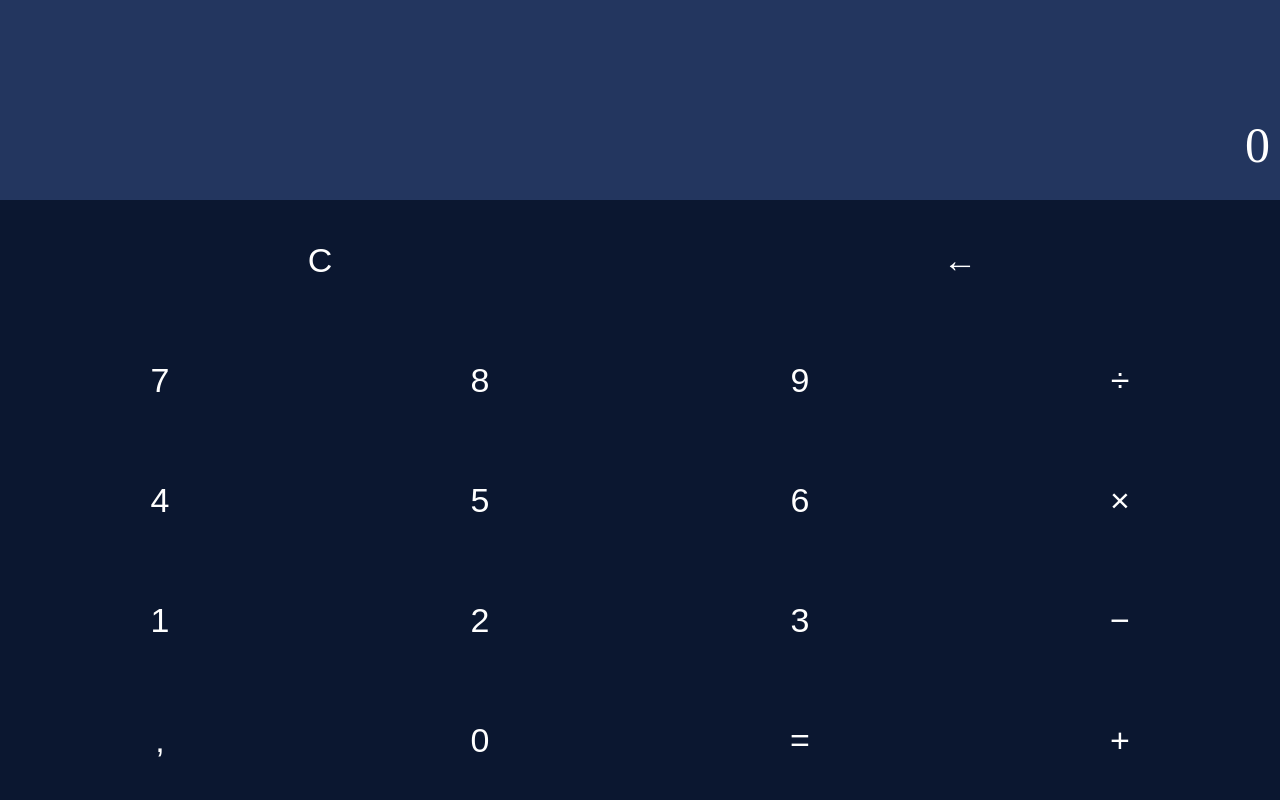
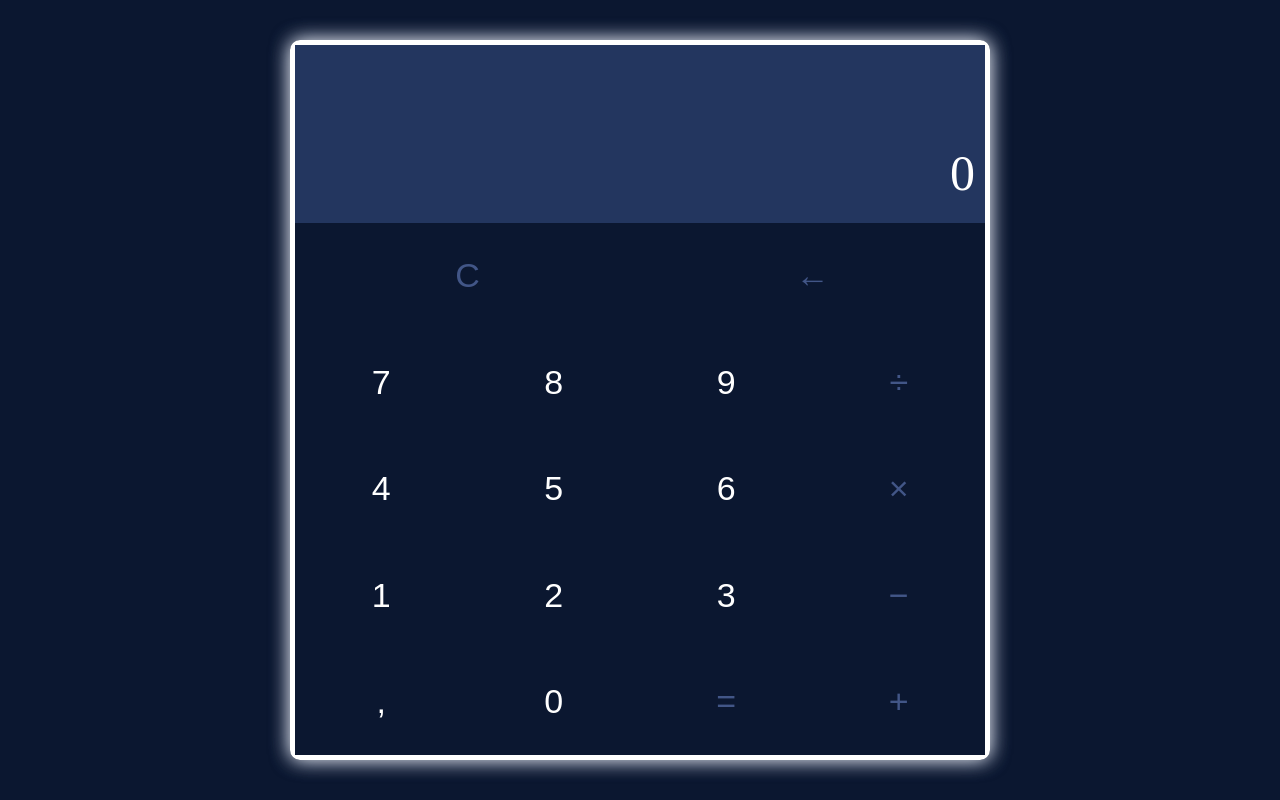
Before and after one commit to marcus-ferreira/calculator, a plain HTML site: page index.html in a window 1280 px wide. Drawn offline with Linux system fonts and the light colour scheme.

Commit message:
Change style and scripts

```diff
--- a/index.html
+++ b/index.html
@@ -6,7 +6,7 @@
 	<meta http-equiv="X-UA-Compatible" content="IE=edge">
 	<meta name="viewport" content="width=device-width, initial-scale=1.0">
 	<link rel="stylesheet" href="style.css">
-	<link rel="shortcut icon" href="https://raw.githubusercontent.com/marcus-ferreira/calculator/main/img/favicon.png" type="image/x-icon">
+	<link rel="shortcut icon" href="https://cdn-icons-png.flaticon.com/512/2374/2374370.png" type="image/x-icon">
 	<title>Calculator</title>
 </head>
 
@@ -18,24 +18,24 @@
 		</div>
 
 		<div class="button-container">
-			<button>C</button>
-			<button>&larr;</button>
-			<button>7</button>
-			<button>8</button>
-			<button>9</button>
-			<button>&divide;</button>
-			<button>4</button>
-			<button>5</button>
-			<button>6</button>
-			<button>&times;</button>
-			<button>1</button>
-			<button>2</button>
-			<button>3</button>
-			<button>&minus;</button>
-			<button>,</button>
-			<button>0</button>
-			<button>&equals;</button>
-			<button>&plus;</button>
+			<button class="button-special" onclick="erase()">C</button>
+			<button class="button-special" onclick="backspace()">&larr;</button>
+			<button class="button-number" onclick="addNumber(7)">7</button>
+			<button class="button-number" onclick="addNumber(8)">8</button>
+			<button class="button-number" onclick="addNumber(9)">9</button>
+			<button class="button-operator" onclick="addOperator('/')">&divide;</button>
+			<button class="button-number" onclick="addNumber(4)">4</button>
+			<button class="button-number" onclick="addNumber(5)">5</button>
+			<button class="button-number" onclick="addNumber(6)">6</button>
+			<button class="button-operator" onclick="addOperator('*')">&times;</button>
+			<button class="button-number" onclick="addNumber(1)">1</button>
+			<button class="button-number" onclick="addNumber(2)">2</button>
+			<button class="button-number" onclick="addNumber(3)">3</button>
+			<button class="button-operator" onclick="addOperator('-')">&minus;</button>
+			<button class="button-number" onclick="addComma('-')">,</button>
+			<button class="button-number" onclick="addNumber(0)">0</button>
+			<button class="button-operator" onclick="equals()">&equals;</button>
+			<button class="button-operator" onclick="addOperator('+')">&plus;</button>
 		</div>
 
 	</div>
--- a/script.js
+++ b/script.js
@@ -7,57 +7,21 @@ let firstOperand = null;
 let secondOperand = null;
 let operator = null;
 
-for (let i = 0; i < buttons.length; i++) {
-	buttons[i].addEventListener('touchstart', () => {
 
-		if (i === 0) {
-			// Clear
+function erase() {
 	firstOperand = null;
 	secondOperand = null;
 	operator = null;
 	currentDisplay.innerHTML = 0;
 	previousDisplay.innerHTML = '';
+}
 
-		} else if (i === 1) {
-			// Backspace
+function backspace() {
 	if (currentDisplay.innerHTML.length > 1) {
 		currentDisplay.innerHTML = currentDisplay.innerHTML.slice(0, -1);
 	} else {
 		currentDisplay.innerHTML = 0;
 	}
-
-		} else if (i === 5) {
-			// Divide
-			addOperator('/');
-
-		} else if (i === 9) {
-			// Times
-			addOperator('*');
-
-		} else if (i === 13) {
-			// Minus
-			addOperator('-');
-
-		} else if (i === 17) {
-			// Plus
-			addOperator('+');
-
-		} else if (i === 14) {
-			// Comma
-			if (currentDisplay.innerHTML.indexOf(',') === -1) {
-				currentDisplay.innerHTML += ',';
-			}
-
-		} else if (i === 16) {
-			// Equals
-			equals();
-
-		} else if (buttons[i].innerHTML >= 0 && buttons[i].innerHTML <= 9) {
-			// Numbers
-			addNumber(buttons[i].innerHTML);
-		}
-
-	});
 }
 
 function addNumber(number) {
@@ -74,6 +38,12 @@ function addOperator(op) {
 		operator = op;
 		previousDisplay.innerHTML = `${firstOperand} ${operator}`;
 		currentDisplay.innerHTML = 0;
+	}
+}
+
+function addComma() {
+	if (currentDisplay.innerHTML.indexOf(',') === -1) {
+		currentDisplay.innerHTML += ',';
 	}
 }
 
--- a/style.css
+++ b/style.css
@@ -1,12 +1,32 @@
+/* Variables */
+:root {
+	--dark-blue: rgb(11, 23, 48);
+	--middle-blue: rgb(35, 54, 95);
+	--light-blue: rgb(66, 86, 135);
+}
+
+/* Reset */
 * {
 	margin: 0;
 	padding: 0;
+	box-sizing: border-box;
+}
+
+
+body {
+	display: flex;
+	justify-content: center;
+	align-items: center;
+	height: 100vh;
+	background-color: var(--dark-blue);
 }
 
 .container {
 	display: grid;
+	margin: auto;
 	grid-template-rows: 1fr 3fr;
 	width: 100%;
+	max-width: 700px;
 	height: 100vh;
 }
 
@@ -15,7 +35,7 @@
 	grid-template-rows: 1fr 1fr;
 	text-align: right;
 	align-items: center;
-	background-color: rgb(35, 54, 95);
+	background-color: var(--middle-blue);
 	color: white;
 	padding: 10px;
 }
@@ -29,25 +49,50 @@
 	display: grid;
 	grid-template-columns: repeat(4, 1fr);
 	grid-template-rows: repeat(5, 1fr);
-	background-color: rgb(11, 23, 48);
-}
-
-button:nth-child(1) {
-	grid-column: 1 / 3;
-}
-
-button:nth-child(2) {
-	grid-column: 3 / 5;
+	background-color: var(--dark-blue);
 }
 
 button {
 	font-size: 34px;
 	font-weight: 300;
-	background-color: inherit;
+	background-color: var(--dark-blue);
 	color: white;
 	border: none;
 }
 
 button:active {
-	background-color: rgb(35, 54, 95);
+	background-color: white;
+	color: var(--dark-blue);
 }
+
+button::after {
+	border: none;
+}
+
+.button-special {
+	color: var(--light-blue);
+}
+
+.button-special:nth-child(1) {
+	grid-column: 1 / 3;
+}
+
+.button-special:nth-child(2) {
+	grid-column: 3 / 5;
+}
+
+.button-operator {
+	color: var(--light-blue);
+}
+
+
+@media screen and (min-width: 700px) {
+	.container {
+		height: 90vh;
+		border: 5px solid white;
+		border-radius: 10px;
+		box-shadow: 0px 0px 20px white, 0px 0px 20px rgb(35, 54, 95);
+
+
+	}
+}
```
Also changed, not shown: img/favicon.png (deleted). Lines whose indentation alone changed are shown as unchanged.
